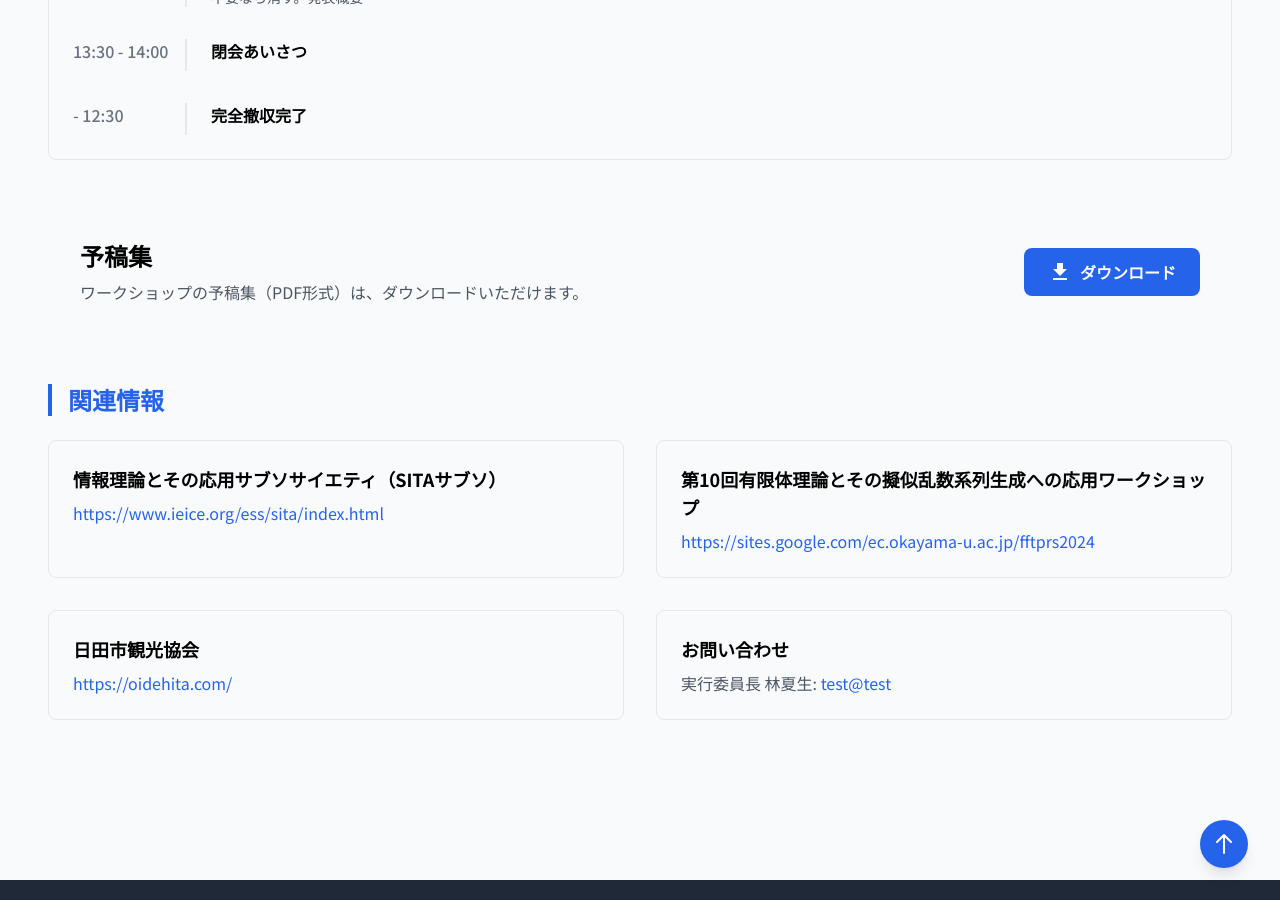
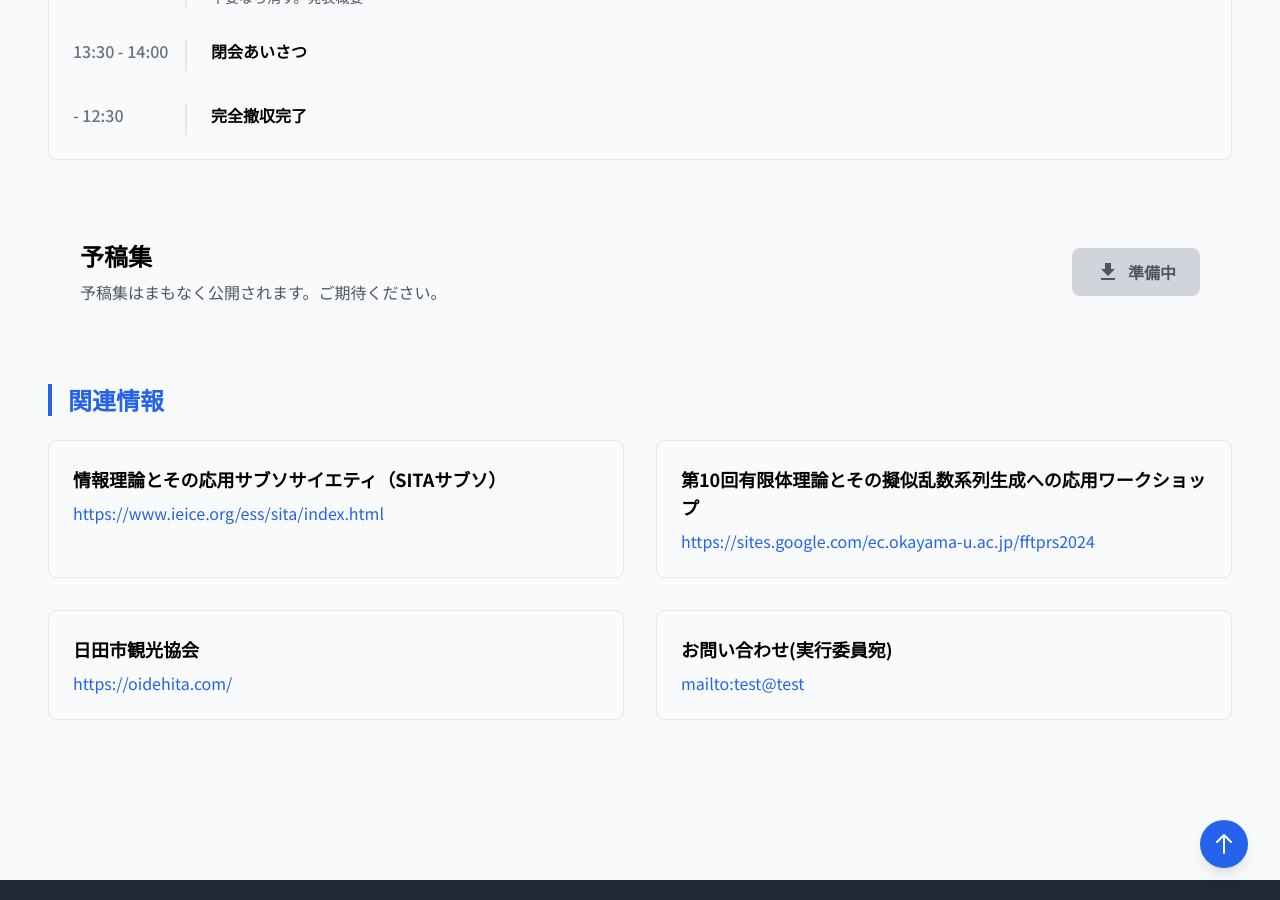
Before and after one commit to ko-max-123/site, a Jekyll site: the page built from pages/workshop11.html, in a window 1280 px wide and 900 px high, scrolled down 3274 px. Built offline with Jekyll 4.4.1, drawn with Linux system fonts in a browser that asks for light colours; nearby versions of some CDN libraries.

Commit message:
関連リンクのyamlファイル設定を投入

```diff
--- a/pages/workshop11.html
+++ b/pages/workshop11.html
@@ -4,6 +4,9 @@ title: "第11回有限体理論とその擬似乱数系列生成への応用ワ
 description: "第11回有限体理論とその擬似乱数系列生成への応用ワークショップ"
 ---
 {% assign workshop = site.data.workshop11 %}
+{% assign programs = site.data.workshop11.program %}
+{% assign links = site.data.workshop11.links %}
+
 <!-- パンくず -->
 <nav class="flex items-center space-x-2 text-sm text-gray-500 mb-8 px-6 md:px-8">
     <a href="/site/" class="hover:text-blue-600 transition-colors duration-200">ホーム</a>
@@ -179,7 +182,6 @@ description: "第11回有限体理論とその擬似乱数系列生成への応
     </section>
     <section class="mb-12" id="program">
         <h2 class="text-2xl font-bold text-blue-600 border-l-4 border-blue-600 pl-4 mb-6">プログラム詳細</h2>
-        {% assign programs = site.data.workshop11.program %}
         {% for day in programs %}
             <div class="mb-8">
                 <h3 class="text-xl font-bold bg-blue-50 text-blue-700 p-4 rounded-t-lg">{{ day.day }}</h3>
@@ -200,40 +202,39 @@ description: "第11回有限体理論とその擬似乱数系列生成への応
     </section>
     <section class="bg-gray-50 p-8 rounded-lg flex flex-col md:flex-row justify-between items-center mb-12"
         id="proceedings">
+
+        {% if workshop.proceedings == '' %}
+        <div>
+            <h2 class="text-2xl font-bold mb-2">予稿集</h2>
+            <p class="text-gray-600">予稿集はまもなく公開されます。ご期待ください。</p>
+        </div>
+        <button class="mt-4 md:mt-0 bg-gray-300 text-gray-600 font-bold py-3 px-6 rounded-lg cursor-not-allowed flex items-center" disabled>
+            <span class="material-icons mr-2">download</span>
+            準備中
+        </button>
+
+        {% else %}
         <div>
             <h2 class="text-2xl font-bold mb-2">予稿集</h2>
             <p class="text-gray-600">ワークショップの予稿集（PDF形式）は、ダウンロードいただけます。</p>
         </div>
         <a class="mt-4 md:mt-0 bg-blue-600 text-white font-bold py-3 px-6 rounded-lg hover:bg-blue-700 transition-colors flex items-center"
-            href="#">
+            href="{{ workshop.proceedings }}">
             <span class="material-icons mr-2">download</span>
             ダウンロード
         </a>
+        {% endif %}
     </section>
     <section id="links">
         <h2 class="text-2xl font-bold text-blue-600 border-l-4 border-blue-600 pl-4 mb-6">関連情報</h2>
         <div class="grid grid-cols-1 md:grid-cols-2 gap-8">
+            {% for link in links %}
             <div class="p-6 border rounded-lg">
-                <h3 class="font-bold text-lg mb-2">情報理論とその応用サブソサイエティ（SITAサブソ）</h3>
+                <h3 class="font-bold text-lg mb-2">{{ link.title }}</h3>
                 <a class="text-blue-600 hover:underline"
-                    href="https://www.ieice.org/ess/sita/index.html" target="_blank">https://www.ieice.org/ess/sita/index.html</a>
+                    href="{{ link.url }}" target="_blank">{{ link.url }}</a>
             </div>
-            <div class="p-6 border rounded-lg">
-                <h3 class="font-bold text-lg mb-2">第10回有限体理論とその擬似乱数系列生成への応用ワークショップ</h3>
-                <a class="text-blue-600 hover:underline"
-                    href="https://sites.google.com/ec.okayama-u.ac.jp/fftprs2024" target="_blank">https://sites.google.com/ec.okayama-u.ac.jp/fftprs2024</a>
-            </div>
-            <div class="p-6 border rounded-lg">
-                <h3 class="font-bold text-lg mb-2">日田市観光協会</h3>
-                <a class="text-blue-600 hover:underline"
-                    href="https://oidehita.com/" target="_blank">https://oidehita.com/</a>
-            </div>
-            <div class="p-6 border rounded-lg">
-                <h3 class="font-bold text-lg mb-2">お問い合わせ</h3>
-                <p class="text-gray-600">実行委員長 林夏生: <a class="text-blue-600 hover:underline"
-                        href="mailto:test@test">test@test</a></p>
-            </div>
-
+            {% endfor %}
         </div>
     </section>
 </div>
```
Also changed, not shown: _data/workshop11.yml (+12 -5 lines).
